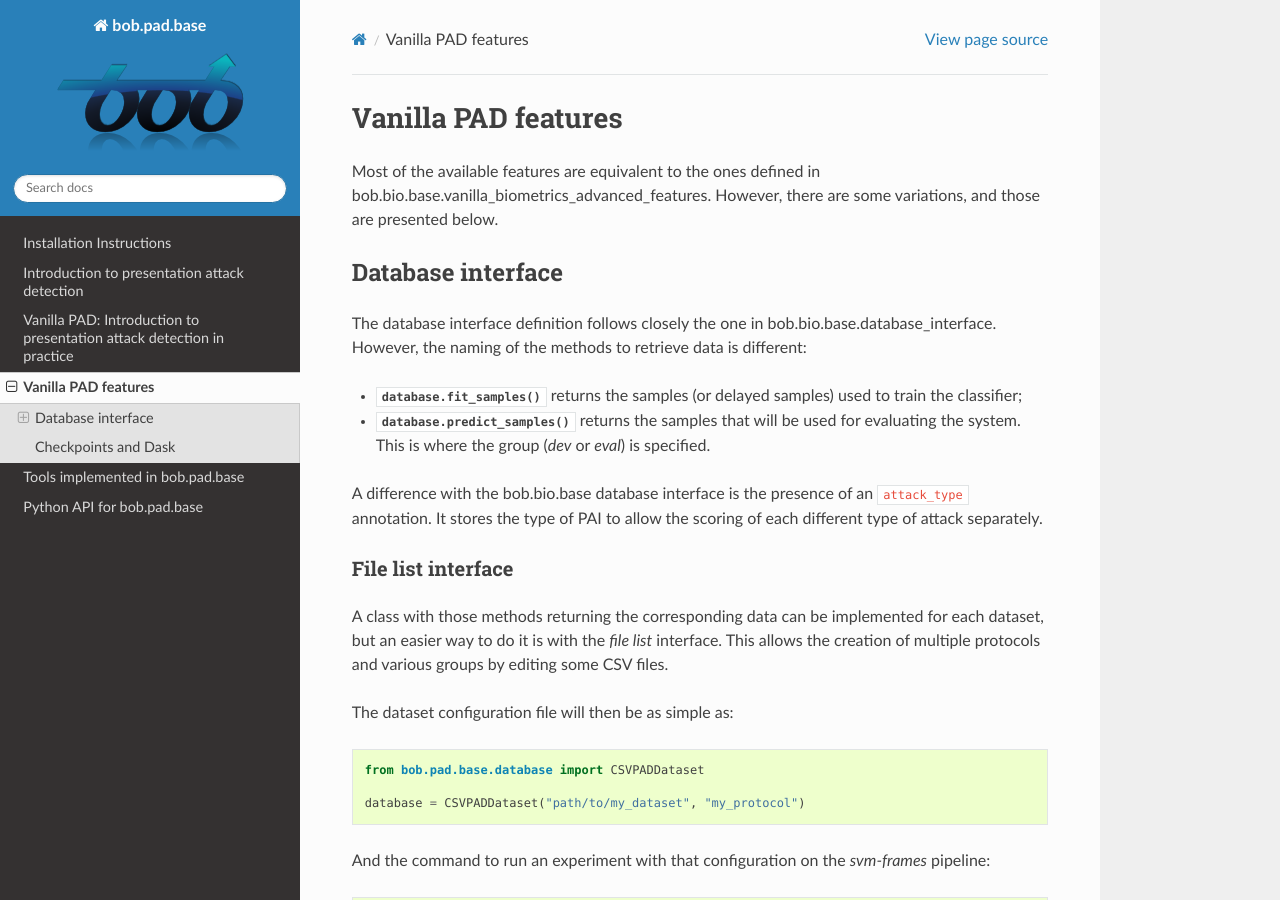
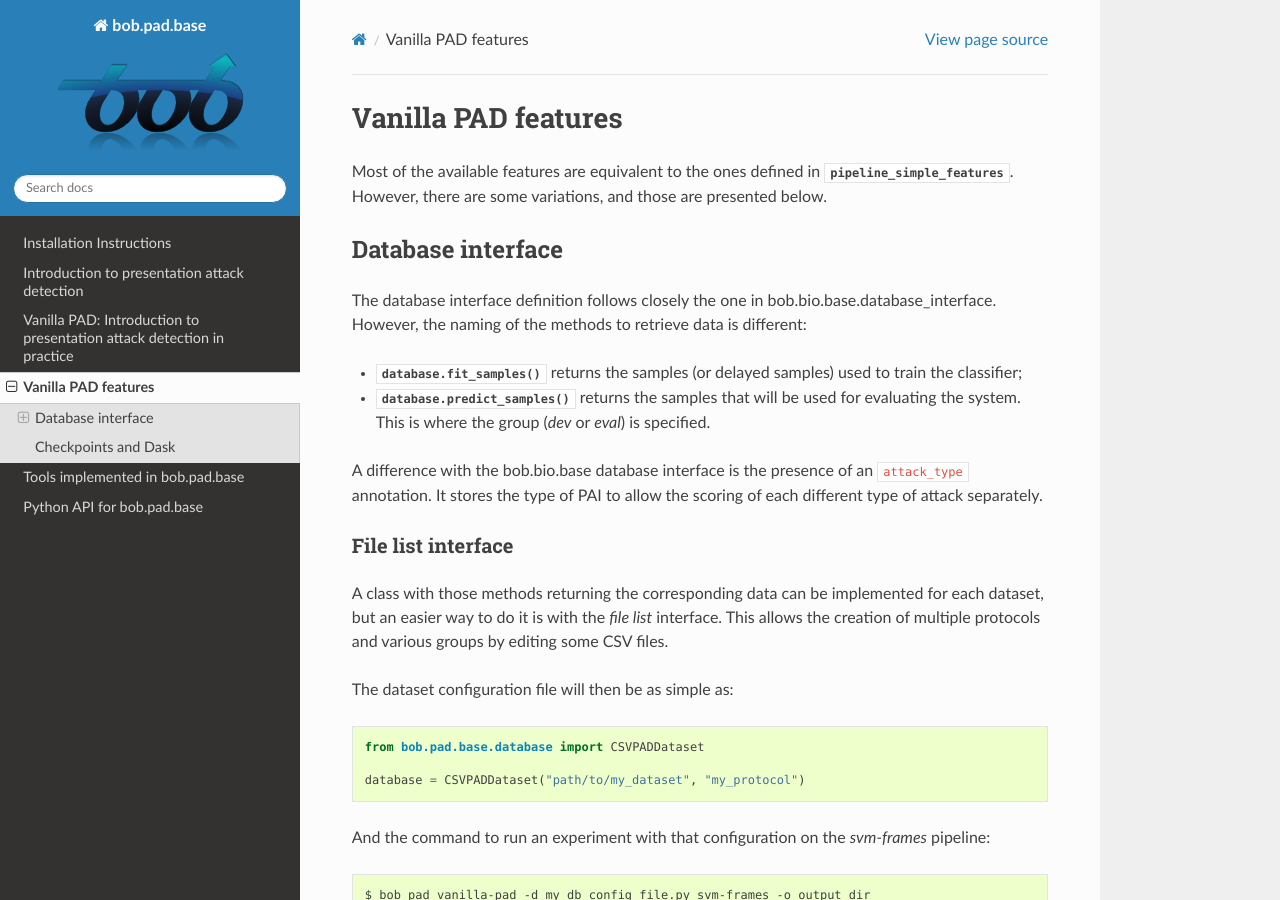
Before and after one commit to bioidiap/bob.pad.base, a Sphinx documentation site: the page built from doc/vanilla_pad_features.rst, in a window 1280 px wide and 900 px high. Built offline with Sphinx 7.4.7 and the Read the Docs theme 2.0.0, drawn with Linux system fonts in a browser that asks for light colours; the version number could not be read and is left out.

Commit message:
[sphinx] Fixes

```diff
--- a/doc/vanilla_pad_features.rst
+++ b/doc/vanilla_pad_features.rst
@@ -8,7 +8,7 @@
  Vanilla PAD features
 ======================
 
-Most of the available features are equivalent to the ones defined in :ref:`bob.bio.base.vanilla_biometrics_advanced_features`.
+Most of the available features are equivalent to the ones defined in :any:`pipeline_simple_features`.
 However, there are some variations, and those are presented below.
 
 Database interface
@@ -93,7 +93,7 @@
 Checkpoints and Dask
 ====================
 
-In the same way as in :ref:`bob.bio.base <bob.bio.base.vanilla_biometrics_advanced_features>`, it is possible to activate the checkpointing of experiments by passing the ``-c`` (``--checkpoint``) option in the command line.
+In the same way as in :any:`bob.bio.base <pipeline_simple_features>`, it is possible to activate the checkpointing of experiments by passing the ``-c`` (``--checkpoint``) option in the command line.
 
 The Dask integration can also be used by giving a client configuration to the ``-l`` (``--dask-client``) argument.
 Basic Idiap SGE configurations are defined by bob.pipelines: ``sge`` and ``sge-gpu``::
```
